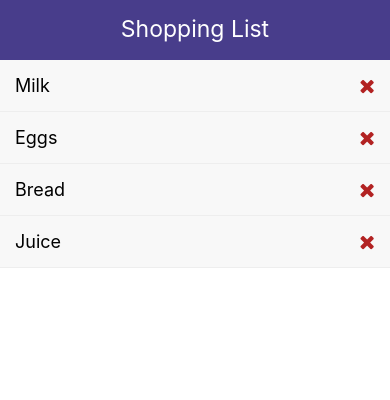
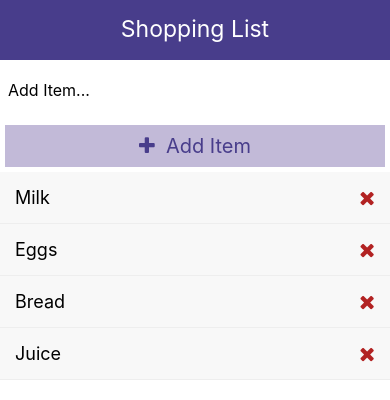
Before and after one commit to JamesDelfini/ReactNativeIntro, a React Native app: screen / in a window 390 px wide. Shown: the top 400 px of the page. Built offline with nearby package versions, Linux system fonts and the light colour scheme.

Commit message:
Added Add Shopping List Items UI UX

```diff
--- a/App.js
+++ b/App.js
@@ -1,9 +1,10 @@
 import React, { useState } from 'react'
-import { View, StyleSheet, Text, FlatList } from 'react-native'
+import { View, StyleSheet, FlatList } from 'react-native'
 import 'react-native-get-random-values'
 import { v4 as uuidv4 } from 'uuid'
 import Header from './components/Header'
 import ListItem from './components/ListItem'
+import AddItem from './components/AddItem'
 
 const App = () => {
   const [items, setItems] = useState([
@@ -31,9 +32,16 @@ const App = () => {
     })
   }
 
+  const addItem = (item) => {
+    setItems((prevItems) => {
+      return [{ id: uuidv4(), text: item }, ...prevItems]
+    })
+  }
+
   return (
     <View style={styles.container}>
       <Header />
+      <AddItem addItem={addItem} />
       <FlatList
         data={items}
         renderItem={({ item }) => (
--- /dev/null
+++ b/components/AddItem.js
@@ -0,0 +1,51 @@
+import React, { useState } from 'react'
+import {
+  View,
+  Text,
+  StyleSheet,
+  TextInput,
+  TouchableOpacity,
+} from 'react-native'
+import Icon from 'react-native-vector-icons/dist/FontAwesome'
+
+const AddItem = ({ addItem }) => {
+  const [text, setText] = useState('')
+
+  const onChange = (val) => setText(val)
+
+  return (
+    <View style={styles.header}>
+      <TextInput
+        placeholder="Add Item..."
+        style={styles.inputAdd}
+        onChangeText={onChange}
+      />
+      <TouchableOpacity style={styles.btnAdd} onPress={() => addItem(text)}>
+        <Text style={styles.btnAddText}>
+          <Icon name="plus" size={20} />
+          {'  Add Item'}
+        </Text>
+      </TouchableOpacity>
+    </View>
+  )
+}
+
+const styles = StyleSheet.create({
+  inputAdd: {
+    height: 60,
+    padding: 8,
+    fontSize: 16,
+  },
+  btnAdd: {
+    backgroundColor: '#c2bad8',
+    padding: 9,
+    margin: 5,
+  },
+  btnAddText: {
+    color: 'darkslateblue',
+    fontSize: 20,
+    textAlign: 'center',
+  },
+})
+
+export default AddItem
--- a/components/ListItem.js
+++ b/components/ListItem.js
@@ -2,7 +2,7 @@ import React from 'react'
 import { View, Text, StyleSheet, TouchableOpacity } from 'react-native'
 import Icon from 'react-native-vector-icons/dist/FontAwesome'
 
-const ListItem = ({ id, item, deleteItem }) => {
+const ListItem = ({ item, deleteItem }) => {
   return (
     <TouchableOpacity style={styles.listItem}>
       <View style={styles.listItemView}>
```
